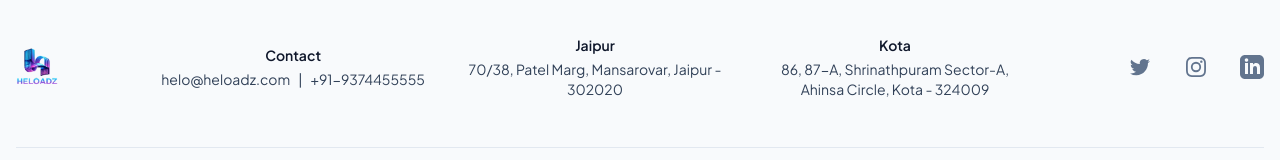
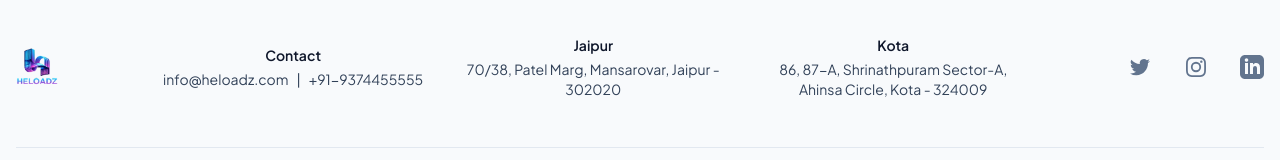
Before and after one commit to Aniket7411/Heloadznext, a Next.js app: page / in a window 1280 px wide. Shown: the part 4366-4526 px from the top of the page. Built offline with nearby package versions, Linux system fonts and the light colour scheme; no server answers.

Commit message:
updated UI

```diff
--- a/app/page.tsx
+++ b/app/page.tsx
@@ -523,7 +523,7 @@ export default function Home() {
             <div className="flex-1 flex flex-col sm:flex-row sm:flex-wrap justify-center items-center gap-6 sm:gap-8 md:gap-10 text-center md:text-center text-sm text-slate-700 dark:text-slate-300 min-w-0">
               <div>
                 <p className="font-semibold text-slate-900 dark:text-white mb-1">Contact</p>
-                <a href="mailto:helo@heloadz.com" className="hover:text-primary transition-colors">helo@heloadz.com</a>
+                <a href="mailto:info@heloadz.com" className="hover:text-primary transition-colors">info@heloadz.com</a>
                 <span className="mx-2">|</span>
                 <a href="tel:+919374455555" className="hover:text-primary transition-colors">+91-9374455555</a>
               </div>
@@ -542,7 +542,7 @@ export default function Home() {
                   <path d="M8.29 20.251c7.547 0 11.675-6.253 11.675-11.675 0-.178 0-.355-.012-.53A8.348 8.348 0 0022 5.92a8.19 8.19 0 01-2.357.646 4.118 4.118 0 001.804-2.27 8.224 8.224 0 01-2.605.996 4.107 4.107 0 00-6.993 3.743 11.65 11.65 0 01-8.457-4.287 4.106 4.106 0 001.27 5.477A4.072 4.072 0 012.8 9.713v.052a4.105 4.105 0 003.292 4.022 4.095 4.095 0 01-1.853.07 4.108 4.108 0 003.834 2.85A8.233 8.233 0 012 18.407a11.616 11.616 0 006.29 1.84" />
                 </svg>
               </a>
-              <a href="#" className="text-slate-500 hover:text-accent transition-colors" aria-label="Instagram">
+              <a href="https://www.instagram.com/helo.adz/" target="_blank" rel="noopener noreferrer" className="text-slate-500 hover:text-accent transition-colors" aria-label="Instagram">
                 <svg className="h-6 w-6" fill="currentColor" viewBox="0 0 24 24">
                   <path
                     fillRule="evenodd"
```
